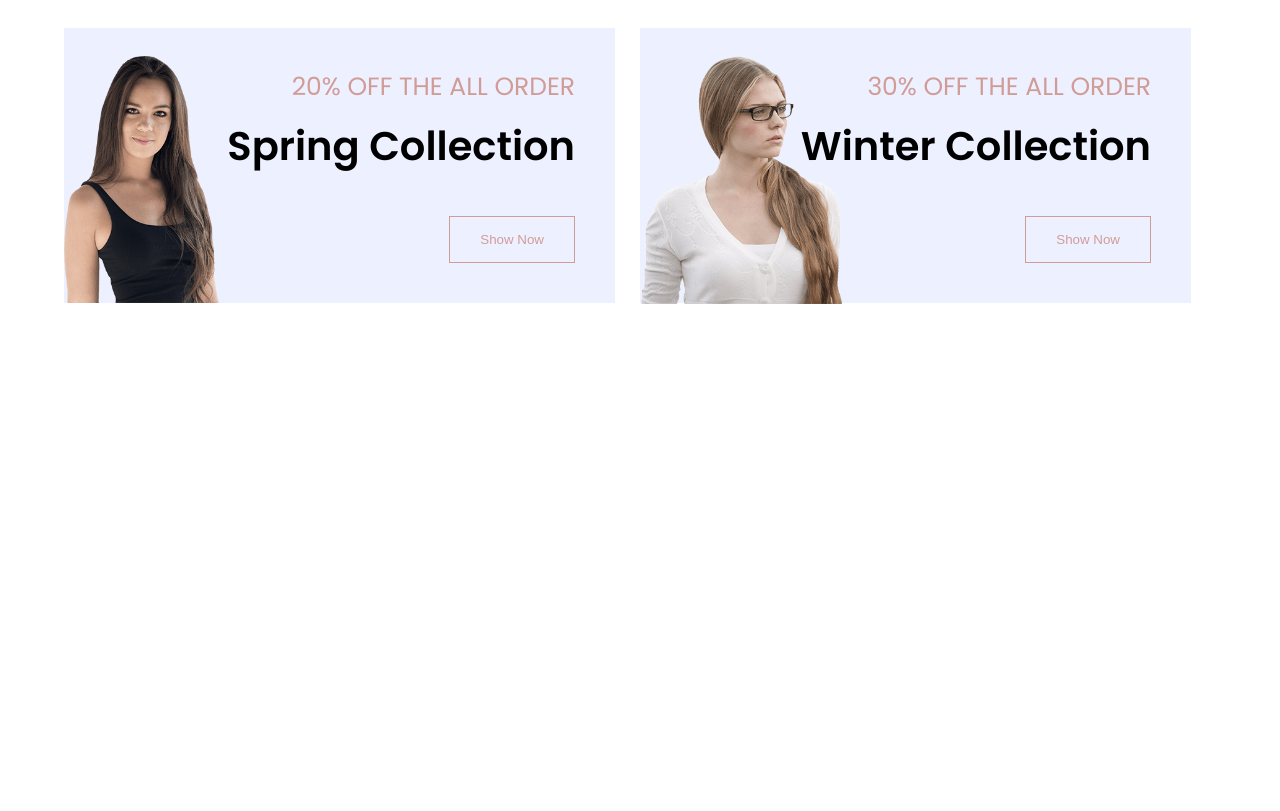
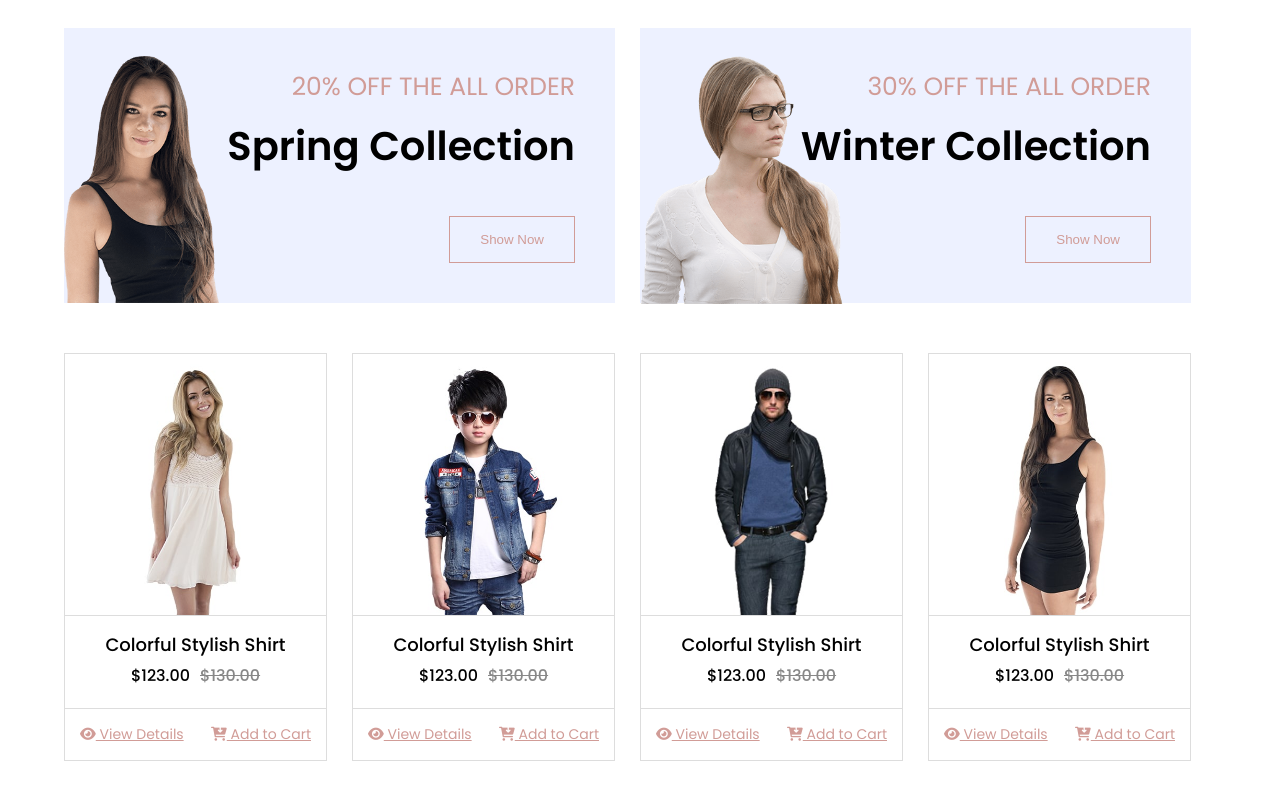
Before and after one commit to anil-sidhu/html-css-e-comm, a plain HTML site: page index.html in a window 1280 px wide. Shown: the part 1194-2005 px from the top of the page. Before the commit the page ends 1547 px from the top, so only its background shows below. Drawn offline with Linux system fonts and the light colour scheme.

Commit message:
Done with items

```diff
--- a/index.html
+++ b/index.html
@@ -188,6 +188,105 @@
           </div>
         </div>
       </div>
+      <div class="wrapper next-row">
+        <div class="wid-25 arrange-left">
+          <div class="cart">
+            <div>
+              <img src="./product-1.jpg" alt="" />
+            </div>
+            <div class="cart-details">
+              <h6 class="name-head">Colorful Stylish Shirt</h6>
+              <div class="cart-price">
+                <h6 class="current">$123.00</h6>
+                <h6 class="last">$130.00</h6>
+              </div>
+            </div>
+            <div class="cart-footer">
+              <a href="#">
+                <i class="fa-solid fa-eye"></i>
+                View Details
+              </a>
+              <a href="#">
+                <i class="fa-solid fa-cart-arrow-down"></i>
+                Add to Cart
+              </a>
+            </div>
+          </div>
+        </div>
+        <div class="wid-25 arrange-left">
+          <div class="cart">
+            <div>
+              <img src="./product-2.jpg" alt="" />
+            </div>
+            <div class="cart-details">
+              <h6 class="name-head">Colorful Stylish Shirt</h6>
+              <div class="cart-price">
+                <h6 class="current">$123.00</h6>
+                <h6 class="last">$130.00</h6>
+              </div>
+            </div>
+            <div class="cart-footer">
+              <a href="#">
+                <i class="fa-solid fa-eye"></i>
+                View Details
+              </a>
+              <a href="#">
+                <i class="fa-solid fa-cart-arrow-down"></i>
+                Add to Cart
+              </a>
+            </div>
+          </div>
+        </div>
+        <div class="wid-25 arrange-left">
+          <div class="cart">
+            <div>
+              <img src="./product-3.jpg" alt="" />
+            </div>
+            <div class="cart-details">
+              <h6 class="name-head">Colorful Stylish Shirt
+              </h6>
+              <div class="cart-price">
+                <h6 class="current">$123.00</h6>
+                <h6 class="last">$130.00</h6>
+              </div>
+            </div>
+            <div class="cart-footer">
+              <a href="#">
+                <i class="fa-solid fa-eye"></i>
+                View Details
+              </a>
+              <a href="#">
+                <i class="fa-solid fa-cart-arrow-down"></i>
+                Add to Cart
+              </a>
+            </div>
+          </div>
+        </div>
+        <div class="wid-25 arrange-left">
+          <div class="cart">
+            <div>
+              <img src="./product-4.jpg" alt="" />
+            </div>
+            <div class="cart-details">
+              <h6 class="name-head">Colorful Stylish Shirt</h6>
+              <div class="cart-price">
+                <h6 class="current">$123.00</h6>
+                <h6 class="last">$130.00</h6>
+              </div>
+            </div>
+            <div class="cart-footer">
+              <a href="#">
+                <i class="fa-solid fa-eye"></i>
+                View Details
+              </a>
+              <a href="#">
+                <i class="fa-solid fa-cart-arrow-down"></i>
+                Add to Cart
+              </a>
+            </div>
+          </div>
+        </div>
+      </div>
     </div>
   </body>
 </html>
--- a/style.css
+++ b/style.css
@@ -229,3 +229,47 @@
   background-color: transparent;
   cursor: pointer;
 }
+.cart {
+  border: 1px solid #ddd;
+  margin-right: 25px;
+  margin-bottom: 50px;
+}
+.cart img {
+  width: 100%;
+}
+.cart .cart-details {
+  border-top: 1px solid #ddd;
+  border-bottom: 1px solid #ddd;
+  padding: 15px;
+}
+
+.cart .cart-details .name-head {
+  margin: 0;
+  text-align: center;
+  font-size: 18px;
+  font-weight: 500;
+}
+.cart .cart-details .cart-price {
+  display: flex;
+  justify-content: center;
+}
+.cart .cart-price h6 {
+  font-size: 16px;
+  margin: 0;
+  padding: 5px;
+  font-weight: 500;
+}
+.cart .cart-price h6.last {
+  text-decoration: line-through;
+  color: #888;
+}
+
+.cart .cart-footer {
+  display: flex;
+  justify-content: space-between;
+  padding: 15px;
+}
+.cart .cart-footer a {
+  color: #d19c97;
+  font-size: 14px;
+}
```
Also changed, not shown: product-1.jpg (added), product-2.jpg (added), product-3.jpg (added), product-4.jpg (added).
